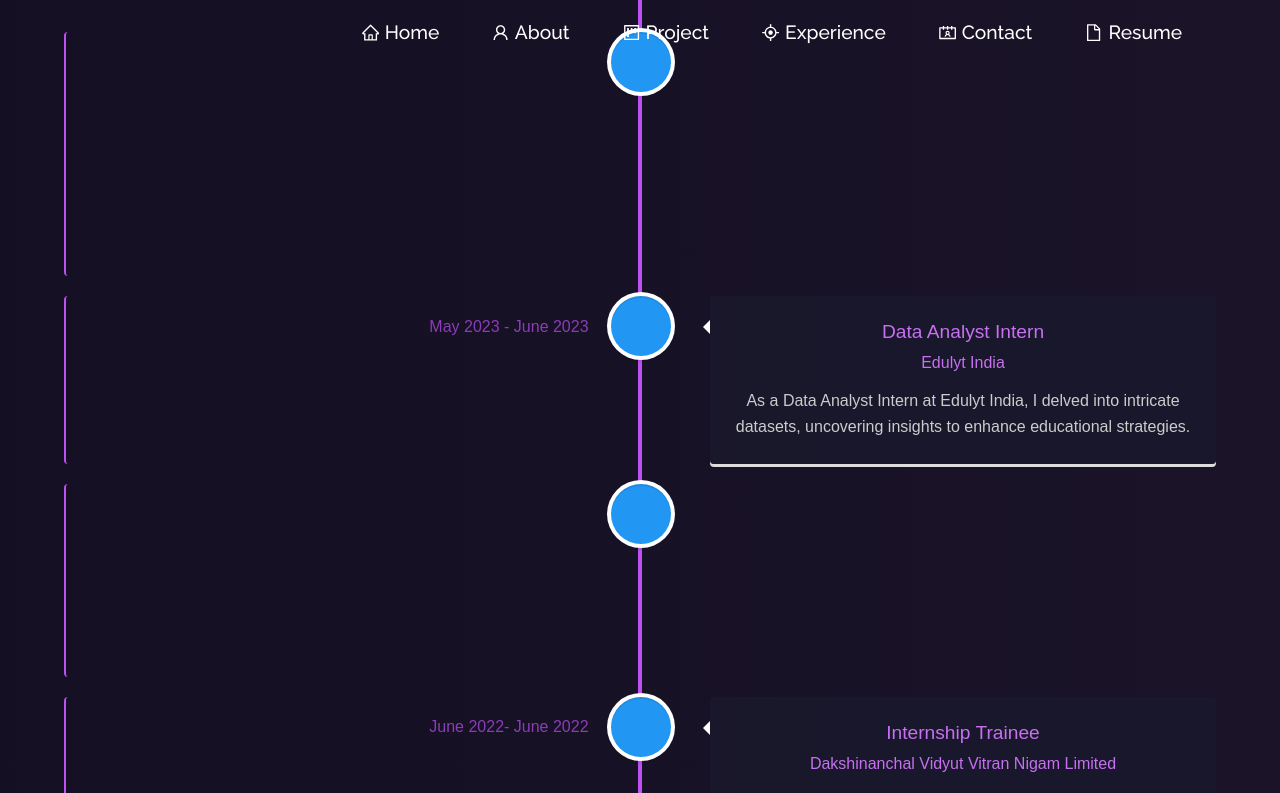
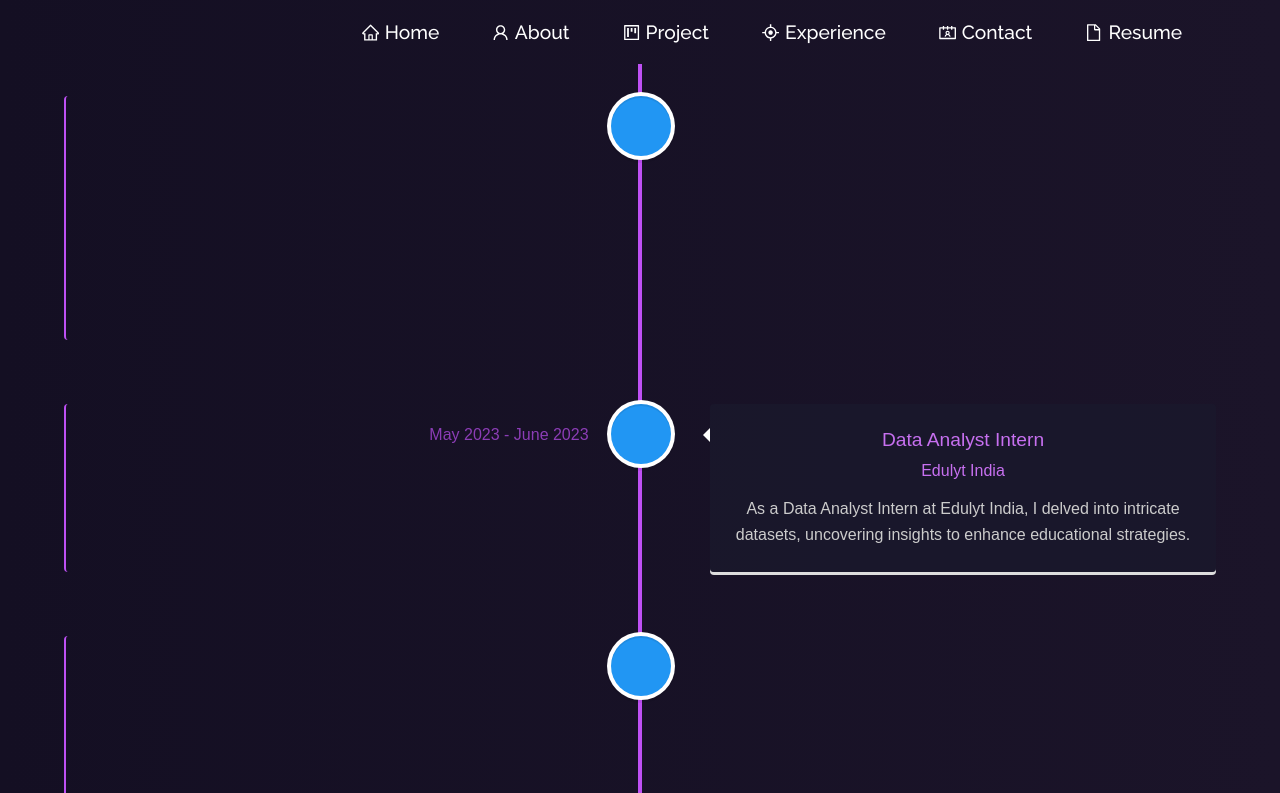
Before and after one commit to ishikasingh21/Ishika-Portfolio-main, a React (Create React App) app: page /Experience in a window 1280 px wide. Shown: the top 793 px of the page. Built offline with nearby package versions, Linux system fonts and the light colour scheme.

Commit message:
Updated W-Ecx page

```diff
--- a/src/components/Experience.css
+++ b/src/components/Experience.css
@@ -2,12 +2,13 @@
 /* Timeline container */
 .vertical-timeline {
     font-family: Arial, sans-serif; /* Customize font if needed */
+    margin-top: 5vw;
   }
   /* Timeline element */
   .vertical-timeline-element {
     border-left: 2px solid #be50f4; /* Adjust border color */
     border-radius: 4px; /* Adjust border radius */
-    margin: 20px 0; /* Adjust margin as needed */
+
     color: #ccc;
   }
   /* Timeline element date */
```
